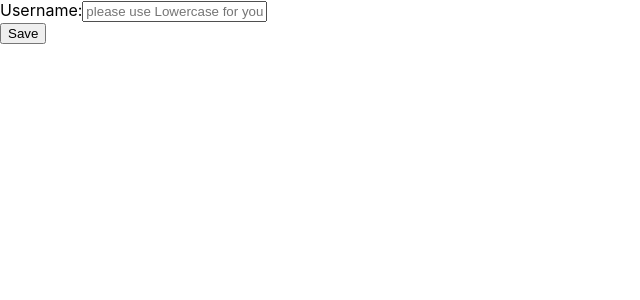
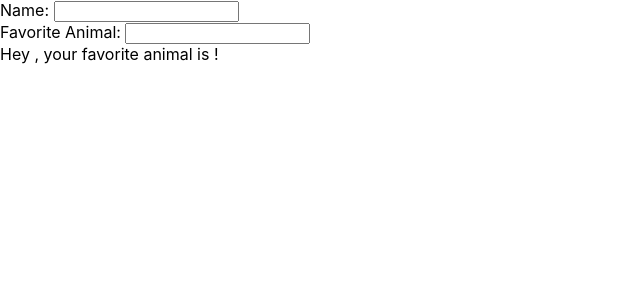
Before and after one commit to juanml30/kent-dodds-react-typescript, a React (Create React App) app: page / in a window 1280 px wide. Shown: the top 300 px of the page, without its empty margins (0-640 px from the left). Built offline with nearby package versions, Linux system fonts and the light colour scheme.

Commit message:
Manejando estados entre diferentes funciones video 25

```diff
--- a/src/index.tsx
+++ b/src/index.tsx
@@ -1,44 +1,74 @@
-import React, { BaseSyntheticEvent, useState } from "react";
+import React, { BaseSyntheticEvent, ChangeEventHandler, useState } from "react";
 import ReactDOM from "react-dom";
+import { JsxAttribute, JsxAttributes } from "typescript";
 import "./index.css";
 /* import App from "./App"; */
 import reportWebVitals from "./reportWebVitals";
 
-function UsernameForm() {
-    const [username, setUsername] = React.useState("");
-    const isLowerCase = username === username.toLowerCase();
-    const error = isLowerCase ? null : "Username must be lower case";
-
-    function handleSubmit(event: BaseSyntheticEvent) {
-        event.preventDefault();
-        const username = event.target.elements.username.value;
-        console.log(username);
+interface NameProps {
+    name: string;
+    onNameChange: ChangeEventHandler;
 }
 
-    function handleChange(event: BaseSyntheticEvent) {
-        setUsername(event.target.value);
+function Name({ name, onNameChange }: NameProps) {
+    return (
+        <div>
+            <label htmlFor="name">Name: </label>
+            <input type="text" value={name} onChange={onNameChange} />
+        </div>
+    );
 }
 
+interface FavoriteAnimalProps {
+    animal: string;
+    onAnimalChange: ChangeEventHandler;
+}
+
+function FavoriteAnimal({ animal, onAnimalChange }: FavoriteAnimalProps) {
     return (
-        <form onSubmit={handleSubmit}>
         <div>
-                <label htmlFor="username">
-                    Username:
+            <label htmlFor="animal">Favorite Animal: </label>
             <input
-                        onChange={handleChange}
                 type="text"
-                        id="username"
-                        placeholder="please use Lowercase for your username"
+                onChange={onAnimalChange}
             />
-                </label>
-                <div style={{color: "red"}}>{error}</div>
-                <button type="submit" disabled={Boolean(error)}>Save</button>
         </div>
+    );
+}
+
+interface DisplayProps {
+    name: string;
+    animal: string;
+}
+
+function Display({ name, animal }: DisplayProps) {
+    return <div>{`Hey ${name}, your favorite animal is ${animal}!`}</div>;
+}
+
+function App() {
+    const [name, setName] = React.useState("");
+    const [animal, setAnimal] = React.useState("");
+
+    return (
+        <form>
+            <Name
+                name={name}
+                onNameChange={(event: BaseSyntheticEvent) =>
+                    setName(event.target.value)
+                }
+            />
+            <FavoriteAnimal
+                animal={animal}
+                onAnimalChange={(event: BaseSyntheticEvent) =>
+                    setAnimal(event.target.value)
+                }
+            />
+            <Display name={name} animal={animal} />
         </form>
     );
 }
 
-ReactDOM.render(<UsernameForm />, document.getElementById("root"));
+ReactDOM.render(<App />, document.getElementById("root"));
 
 /* ReactDOM.render(
   <React.StrictMode>
```
Lines whose indentation alone changed are shown as unchanged.
